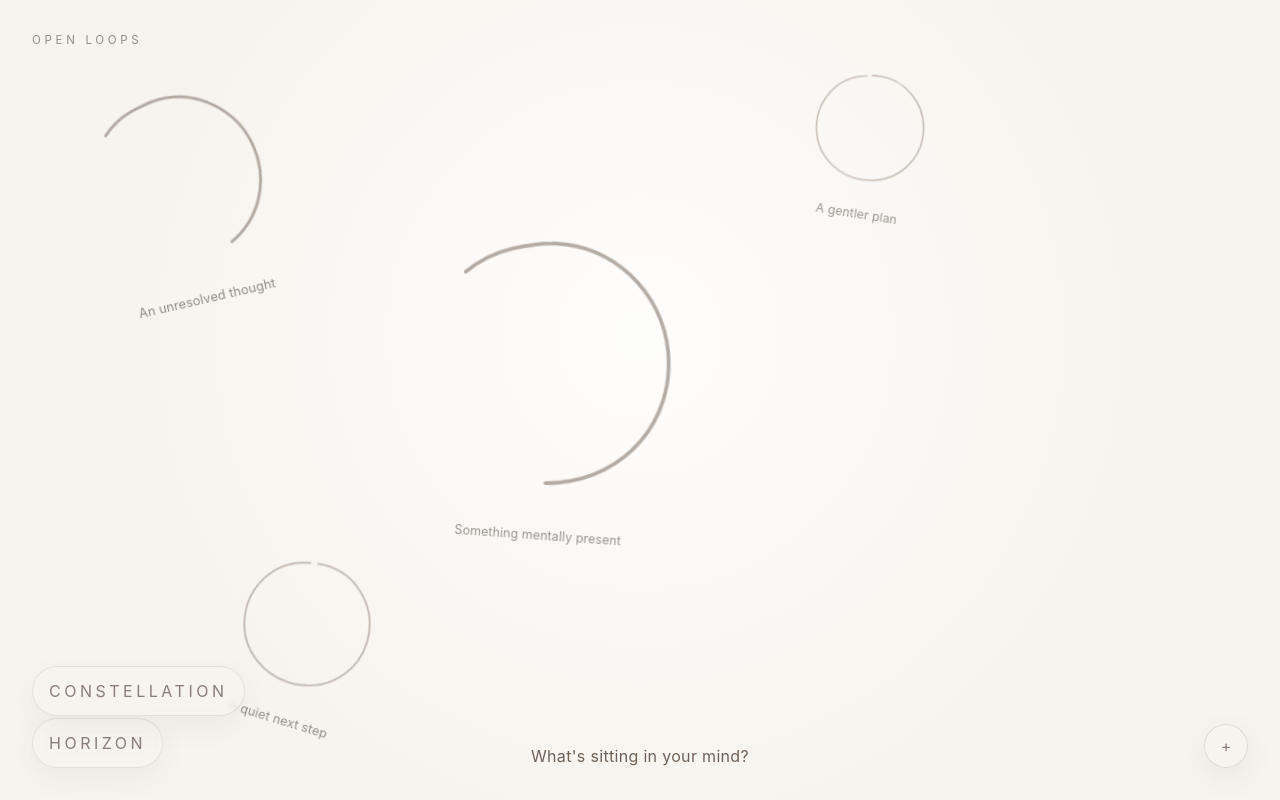
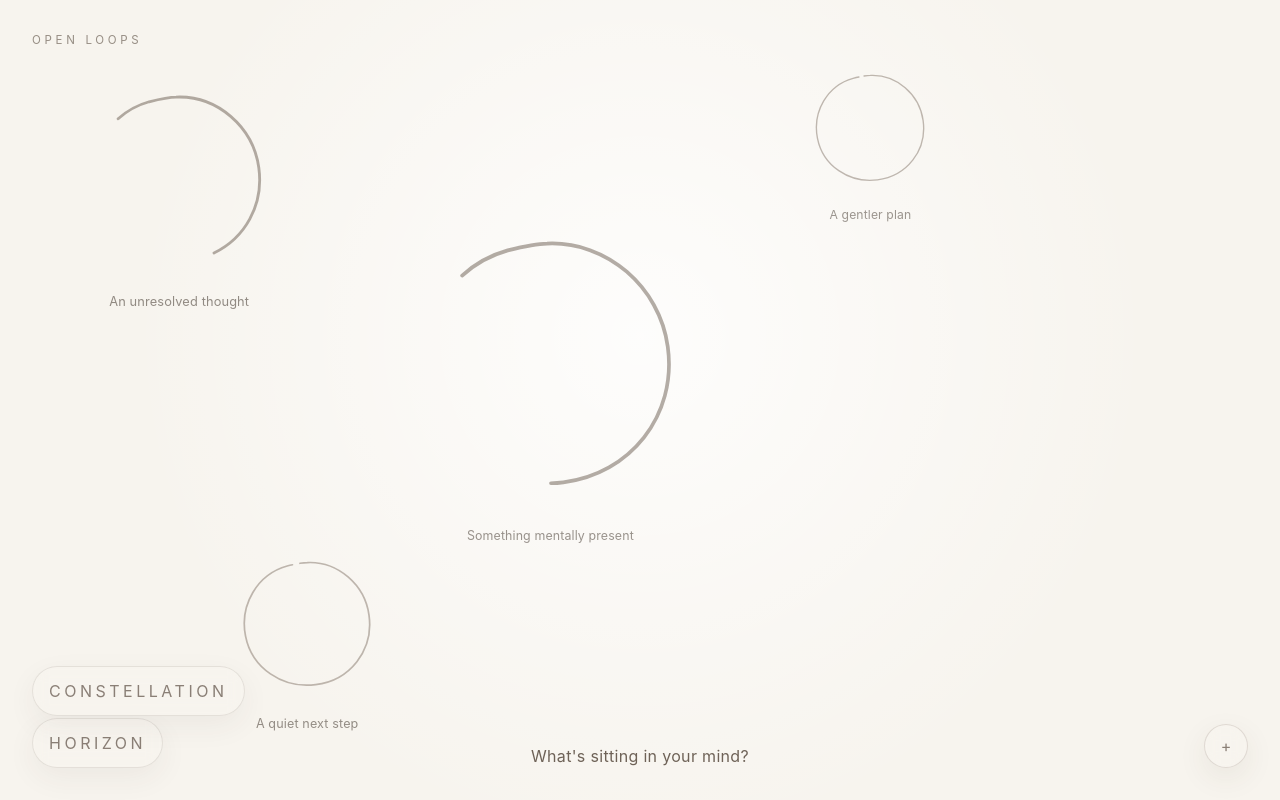
Before and after one commit to joyce-ren07/open_loops, a Next.js app in the folder open-loops/: page / in a window 1280 px wide. Built offline with nearby package versions, Linux system fonts and the light colour scheme.

Commit message:
Flatten loop labels and motion
Co-authored-by: joyce-ren07 <joyce-ren07@users.noreply.github.com>

```diff
--- a/open-loops/app/page.tsx
+++ b/open-loops/app/page.tsx
@@ -162,7 +162,6 @@ function CanvasLoop({
         scale: resurfaced ? 0.72 : 0.9,
         x: "-50%",
         y: resurfaced ? "-34%" : "-50%",
-        rotate: loop.rotate,
         filter: resurfaced ? "blur(12px)" : "blur(7px)",
       }}
       animate={{
@@ -170,7 +169,6 @@ function CanvasLoop({
         scale: focused ? 1.045 : 1,
         x: "-50%",
         y: "-50%",
-        rotate: loop.rotate,
         filter: "blur(0px)",
       }}
       transition={{ duration: 1.2, ease: "easeOut", delay: loop.delay }}
@@ -230,14 +228,14 @@ function CanvasLoop({
 
       <motion.span
         className={[
-          "pointer-events-none absolute left-1/2 top-full mt-2 block -translate-x-1/2 text-center leading-snug tracking-[0.01em] text-[#4A4037]",
+          "pointer-events-none absolute left-1/2 top-full mt-2 block min-h-5 w-72 max-w-[72vw] -translate-x-1/2 text-center leading-snug tracking-[0.01em] text-[#4A4037]",
           focused
-            ? "max-w-[18rem] whitespace-normal"
-            : "max-w-[10.5rem] truncate whitespace-nowrap",
+            ? "whitespace-normal"
+            : "overflow-hidden truncate whitespace-nowrap px-12",
         ].join(" ")}
         animate={{
           opacity: focused ? 0.84 : labelOpacity,
-          y: focused ? 2 : 0,
+          y: 0,
         }}
         style={{
           fontSize: focused ? Math.min(labelSize + 0.5, 13.5) : labelSize,
--- a/open-loops/components/Loop.tsx
+++ b/open-loops/components/Loop.tsx
@@ -91,7 +91,7 @@ export default function Loop({
       className={className}
       fill="none"
       height={size}
-      initial={{ opacity: 0, scale: isCompleted ? 1 : 0.97, rotate: -3 }}
+      initial={{ opacity: 0, scale: isCompleted ? 1 : 0.97 }}
       animate={
         shouldAnimate
           ? {
@@ -117,13 +117,8 @@ export default function Loop({
                 : resurfaced
                   ? [0, -2.4, 0]
                   : [0, -5, 3, 0],
-              rotate: isPlanned
-                ? [-0.4, 0.35, -0.4]
-                : resurfaced
-                  ? [-0.8, 0.9, -0.8]
-                  : [-3, 2.5, -1.5, -3],
             }
-          : { opacity: 1, scale: 1, x: 0, y: 0, rotate: 0 }
+          : { opacity: 1, scale: 1, x: 0, y: 0 }
       }
       transition={{
         opacity: { duration: 1.1, ease: "easeOut" },
```
